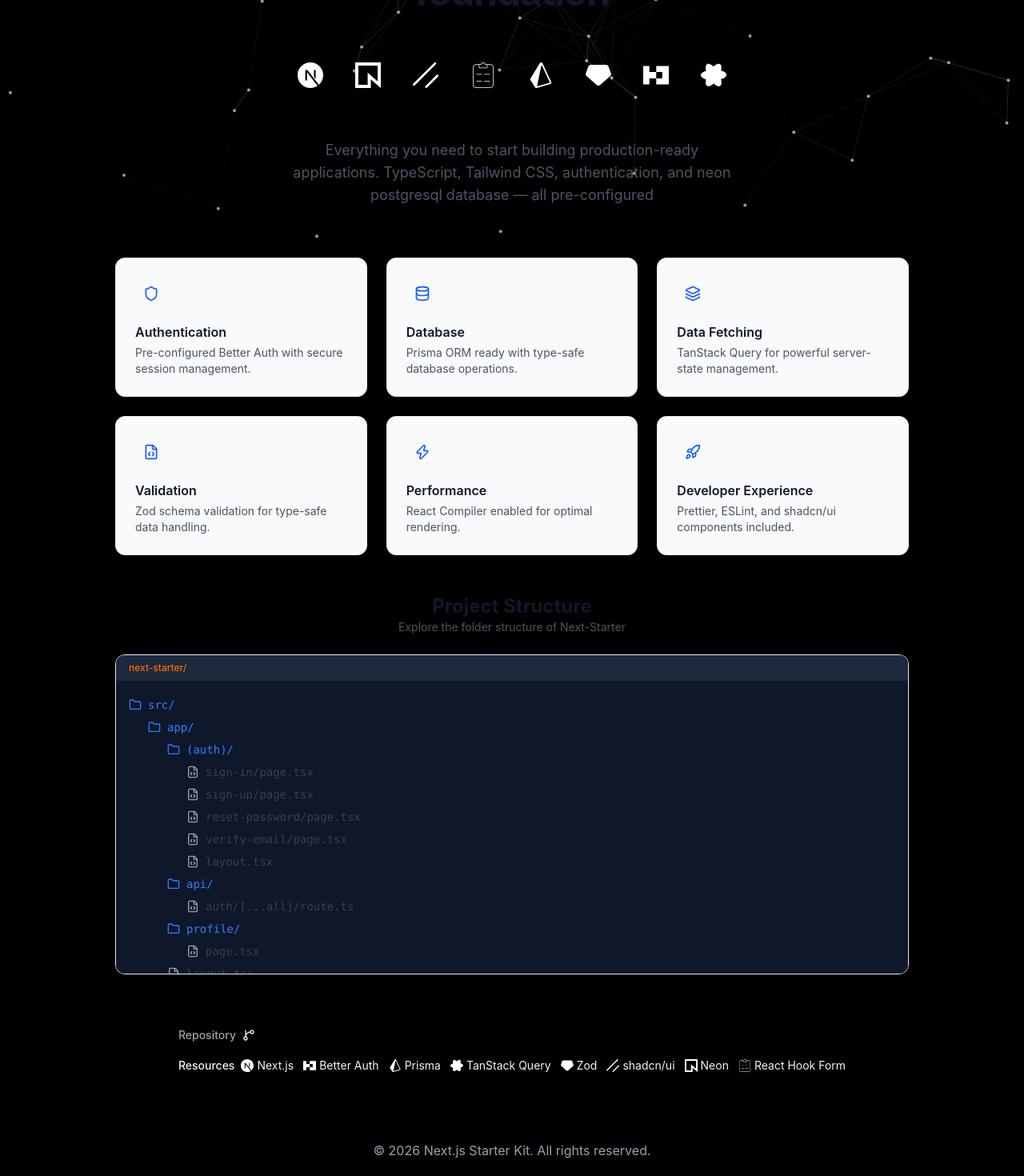
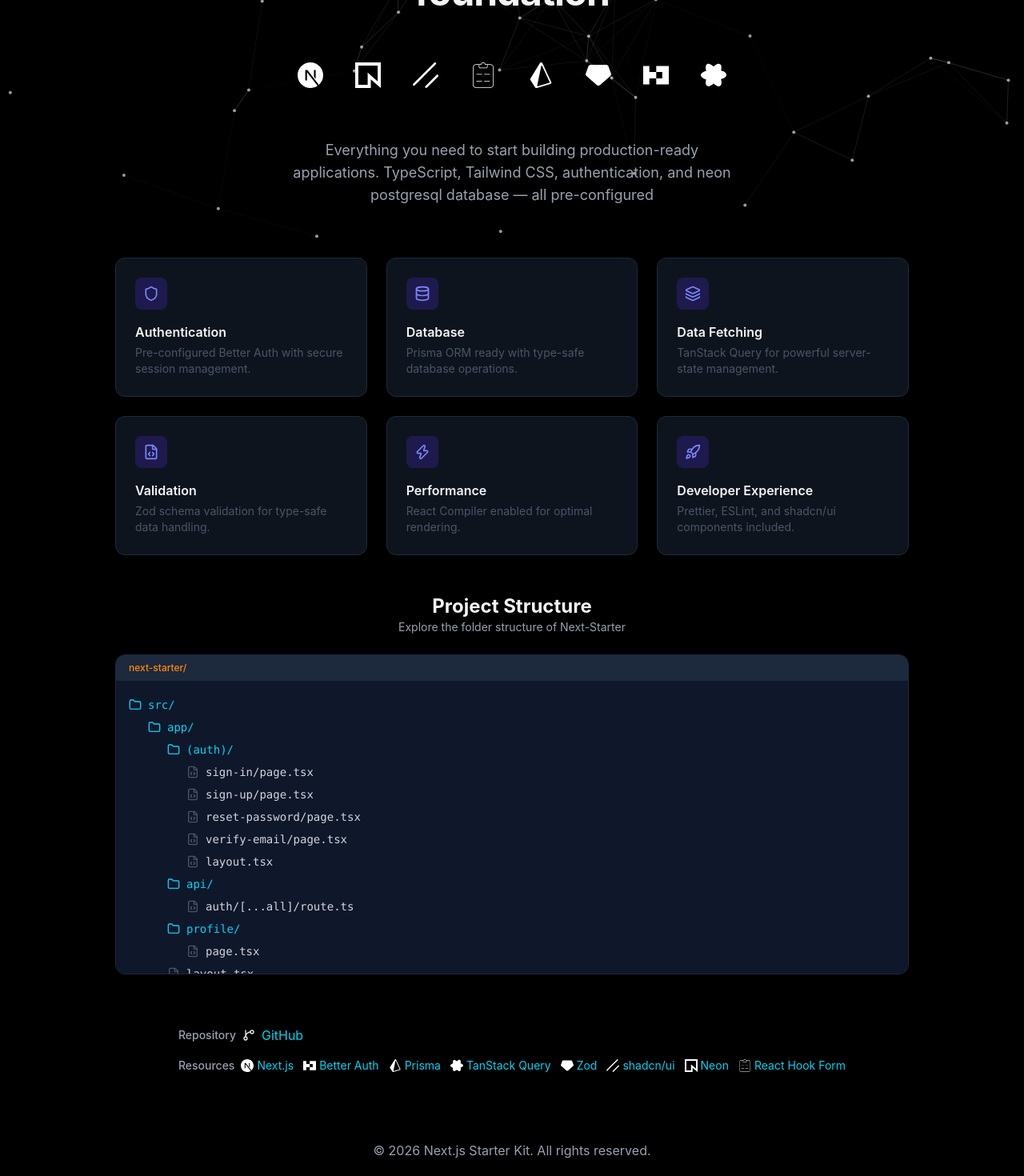
Before and after one commit to staystrongbg/next-starter-web, a React (Vite) app: page / in a window 1280 px wide. Shown: the part 502-1972 px from the top of the page at 80% size. Built offline with nearby package versions, Linux system fonts and the light colour scheme.

Commit message:
dark:removed

```diff
--- a/src/App.tsx
+++ b/src/App.tsx
@@ -26,6 +26,7 @@
   alt: string;
   title: string;
 }
+
 interface Resources {
   name: string;
   url: string;
@@ -205,24 +206,26 @@
       {/* Description */}
       <div className="flex flex-col items-center gap-6 text-center">
         <div className="flex items-center gap-2 text-sm font-medium">
-          <Rocket className="h-4 w-4 text-orange-600 dark:text-orange-400" />
+          <Rocket className="h-4 w-4 text-orange-400" />
           <span className="bg-linear-to-r from-indigo-400 to-cyan-400 bg-clip-text text-transparent">
             Next.js Starter Kit
           </span>
         </div>
-        <h1 className="max-w-2xl text-4xl font-bold tracking-tight text-gray-900 sm:text-5xl dark:text-gray-100">
+        <h1 className="max-w-2xl text-4xl font-bold tracking-tight sm:text-5xl text-gray-100">
           Build faster with a complete foundation
         </h1>
         <TechImages />
-        <p className="max-w-xl text-lg text-gray-600 dark:text-gray-400">
+        <p className="max-w-xl text-lg text-gray-400">
           Everything you need to start building production-ready applications. TypeScript, Tailwind
           CSS, authentication, and neon postgresql database — all pre-configured
         </p>
       </div>
+
       <div className='flex flex-col gap-12'>
         <Features />
         <FolderStructure />
       </div>
+
       <div className="flex flex-col gap-4">
         <GitRepo />
         <Resources />
@@ -238,7 +241,7 @@
       <p className="text-sm font-medium text-gray-400">Repository</p>
     <div className="flex items-center gap-2">
       <GitBranch className="h-4 w-4 text-gray-200" / >
-      <a className="dark:text-cyan-400 dark:hover:text-cyan-300 transition-colors" href="https://github.com/staystrongbg/next-starter" target="_blank" rel="noopener noreferrer">
+      <a className="text-cyan-400 hover:text-cyan-300 transition-colors" href="https://github.com/staystrongbg/next-starter" target="_blank" rel="noopener noreferrer">
         GitHub
       </a>
     </div>
@@ -249,12 +252,12 @@
 function Resources() {
   return(
       <div className="flex items-center gap-2 text-sm text-gray-100">
-        <div className="text-sm font-medium dark:text-gray-400">Resources</div>
+        <div className="text-sm font-medium text-gray-400">Resources</div>
         <div className="flex items-center gap-3">
           {resources.map((resource) => (
             <div key={resource.name} className="flex items-center gap-1">
               {resource.img && <img src={resource.img} alt={resource.name} className="h-4 w-4" />}
-              <a className="dark:text-cyan-400 dark:hover:text-cyan-300 transition-colors" href={resource.url} target="_blank" rel="noopener noreferrer">
+              <a className="text-cyan-400 hover:text-cyan-300 transition-colors" href={resource.url} target="_blank" rel="noopener noreferrer">
                 {resource.name}
               </a>
             </div>
@@ -282,14 +285,14 @@
       {features.map(feature => (
         <div
           key={feature.title}
-          className="group flex flex-col gap-4 rounded-xl border border-gray-200 bg-gray-50 p-6 transition-all hover:shadow-md dark:border-indigo-900/50 dark:bg-slate-800/50 dark:backdrop-blur-sm dark:hover:border-indigo-500/50 dark:hover:shadow-indigo-500/10"
+          className="group flex flex-col gap-4 rounded-xl border border-gray-800 p-6 transition-all hover:shadow-md :border-indigo-900/50 bg-slate-800/50 backdrop-blur-sm hover:border-indigo-500/50 hover:shadow-indigo-500/10"
         >
-          <div className="flex h-10 w-10 items-center justify-center rounded-lg text-blue-600 dark:bg-indigo-950 dark:text-indigo-400">
-            <feature.icon className="h-5 w-5 text-blue-600 dark:text-indigo-400" />
+          <div className="flex h-10 w-10 items-center justify-center rounded-lg bg-indigo-950 text-indigo-400">
+            <feature.icon className="h-5 w-5 text-indigo-400" />
           </div>
           <div>
-            <h3 className="font-semibold text-gray-900 dark:text-gray-100">{feature.title}</h3>
-            <p className="mt-1 text-sm text-gray-600 dark:text-gray-400">{feature.description}</p>
+            <h3 className="font-semibold text-gray-100">{feature.title}</h3>
+            <p className="mt-1 text-sm text-gray-600 ">{feature.description}</p>
           </div>
         </div>
       ))}
@@ -301,11 +304,11 @@
   return (
     <div className="w-full" aria-label="Project structure">
       <div className="mb-6 text-center">
-        <h2 className="text-2xl font-bold text-gray-900 dark:text-gray-100">Project Structure</h2>
-        <p className="text-sm text-gray-600 dark:text-gray-400">Explore the folder structure of Next-Starter</p>
+        <h2 className="text-2xl font-bold text-gray-100">Project Structure</h2>
+        <p className="text-sm text-gray-400">Explore the folder structure of Next-Starter</p>
       </div>
-      <div className="h-[50vh] w-full overflow-y-scroll rounded-xl border border-gray-200 dark:border-indigo-900/50 bg-slate-900">
-        <div className="bg-slate-800 px-4 py-2 text-xs font-medium text-orange-500 dark:text-orange-400">
+      <div className="h-[50vh] w-full overflow-y-scroll rounded-xl border border-gray-800 bg-slate-900">
+        <div className="bg-slate-800 px-4 py-2 text-xs font-medium text-orange-400">
           next-starter/
         </div>
         <div className="p-4">
@@ -315,19 +318,19 @@
               return (
                 <div
                   key={index}
-                  className="flex items-center gap-2 py-1 text-gray-200 dark:text-gray-300"
+                  className="flex items-center gap-2 py-1 text-gray-300"
                   style={{ paddingLeft: `${item.indent * 1.5}rem` }}
                 >
                   {isFolder ? (
-                    <Folder className="h-4 w-4 text-blue-500 dark:text-cyan-400" />
+                    <Folder className="h-4 w-4 text-cyan-400" />
                   ) : (
-                    <FileCode className="h-4 w-4 text-gray-400 dark:text-gray-600" />
+                    <FileCode className="h-4 w-4 text-gray-600" />
                   )}
                   <span
                     className={
                       isFolder
-                        ? 'text-blue-500 dark:text-cyan-400'
-                        : 'text-gray-700 dark:text-gray-300'
+                        ? 'text-cyan-400'
+                        : 'text-gray-300'
                     }
                   >
                     {item.name}
```
